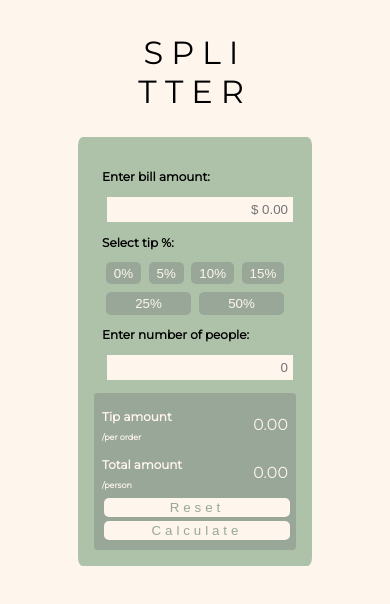
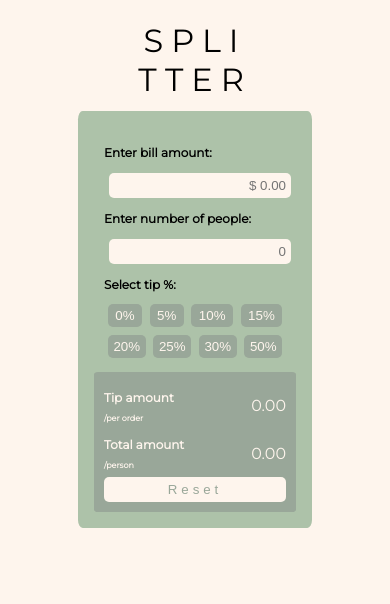
Before and after one commit to MichalPerek/Splitter-tip-calculator, a plain HTML site: page index.html in a window 390 px wide. Drawn offline with Linux system fonts and the light colour scheme.

Commit message:
RWD fixed, button logic fixed

```diff
--- a/app.js
+++ b/app.js
@@ -24,7 +24,7 @@ let peopleNo = 0;
 let tipAmount = 0;
 let totalAmount = 0;
 
-//Function to calculate results
+//Function to calculate tip values & values per person
 const calculateResult = () => {
   billAmount = Number(bill__input.value);
   peopleNo = Number(people__input.value);
@@ -39,8 +39,10 @@ const calculateResult = () => {
   total__amount.value = "$" + totalAmount;
 };
 
-const input_TipBtns_values = [0, 5, 10, 15, 25, 50];
+//Array of tip values
+const input_TipBtns_values = [0, 5, 10, 15, 20, 25, 30, 50];
 
+//Function to create button HTML element
 const createBtnHTMLElement = (value) => {
   const btnHTMLelement = document.createElement("button");
   btnHTMLelement.innerText = value + "%";
@@ -50,6 +52,7 @@ const createBtnHTMLElement = (value) => {
   return btnHTMLelement;
 };
 
+//Function to remove highlight from clicked buttons
 const clearClickedButtons = () => {
   let clickedBtns = document.querySelectorAll(".tip__button_clicked");
 
@@ -58,18 +61,22 @@ const clearClickedButtons = () => {
   });
 };
 
-const handleBtnClick = (tipBtn) => {
-  tipBtn.addEventListener("click", () => {
+//Function to handle button click
+const handleBtnClick = (tipBtnElement, tipBtnValue) => {
+  tipBtnElement.addEventListener("click", () => {
     clearClickedButtons();
-    tipBtn.classList.add("tip__button_clicked");
+    tipBtnElement.classList.add("tip__button_clicked");
+    tipPercentage = tipBtnValue;
+    calculateResult();
   });
 };
 
+//Function to append button elements to button container
 const renderButtons = (buttonValues) => {
   buttonValues.forEach((buttonValue) => {
     const currentBtn = createBtnHTMLElement(buttonValue);
     button__container.appendChild(currentBtn);
-    handleBtnClick(currentBtn);
+    handleBtnClick(currentBtn, buttonValue);
   });
 };
 
--- a/index.html
+++ b/index.html
@@ -23,12 +23,13 @@
           <h1 class="left">Enter bill amount:</h1>
           <input type="text" id="bill" placeholder="$ 0.00"></input>
         </div>
-        <h1 class="left">Select tip %:</h1>
-        <div class="button__container" id="buttons"></div>
         <div class="user__input">
           <h1 class="left">Enter number of people:</h1>
           <input type="text" id="people" placeholder="0"></input>
         </div>
+        <h1 class="left">Select tip %:</h1>
+        <div class="button__container" id="buttons"></div>
+
       </div>
       <div class="container__right">
         <div class="container__right--displays">
@@ -50,7 +51,6 @@
 
           <div class="container__right--buttons">
             <button id="button__reset">Reset</button>
-            <button id="button__calculate">Calculate</button>
           </div>
       </div>
     </div>
--- a/styles.css
+++ b/styles.css
@@ -12,47 +12,30 @@
   box-sizing: border-box;
 }
 
-@media only screen and (max-width: 650px) {
-  .container {
-    flex-wrap: wrap;
-  }
-
-  .container__left,
-  .container__right {
-    max-width: 100%;
-    width: 100%;
-    padding: 5px;
-  }
-}
-
 body {
   background-color: var(--p1);
   font-family: Montserrat;
   display: flex;
-  font-size: 16px;
   flex-direction: column;
   justify-content: center;
   align-items: center;
-  /* margin: 5%; */
 }
 
 .title {
-  font-size: 2em;
+  font-size: clamp(1rem, 20vw, 3rem);
   text-align: center;
   letter-spacing: 0.5rem;
-  margin-bottom: 3vh;
-  margin-top: 3vh;
+  margin-bottom: 1.5vh;
+  margin-top: 1.5vh;
 }
 
 .container {
   background-color: var(--p3);
-  /* width: min(95%, 45vw); */
   width: 60vw;
   padding: min(3vh, 1rem);
   border-radius: 2%;
   display: flex;
   justify-content: space-between;
-  /* flex-wrap: wrap; */
   margin-bottom: 15vh;
 }
 
@@ -96,15 +79,16 @@ h2 {
 }
 
 .tip__button_clicked {
-  background-color: var(--p3);
+  background-color: var(--p1);
+  color: black;
 }
 
-/* .button__container button:hover {
+.button__container button:hover {
   cursor: pointer;
   background-color: var(--p1);
-  color: var(--p4);
+  color: black;
   transition: 0.5s ease-in-out;
-} */
+}
 
 .button__container {
   display: flex;
@@ -131,8 +115,7 @@ output {
   border-radius: 5px;
   border-style: none;
   letter-spacing: 1vw;
-  padding: 0.5vw;
-  margin: 0.5vw;
+  padding: 5px;
 }
 
 .container__right--buttons button:hover {
@@ -143,6 +126,7 @@ output {
 
 .user__input input {
   background-color: var(--p1);
+  border-radius: 5px;
   border-style: none;
   outline: none;
   text-align: right;
@@ -150,3 +134,26 @@ output {
   padding: 5px;
   margin: 5px;
 }
+
+@media only screen and (max-width: 650px) {
+  .container {
+    flex-wrap: wrap;
+  }
+
+  .container__left,
+  .container__right {
+    max-width: 100%;
+    width: 100%;
+    padding: 10px;
+  }
+
+  .title {
+    font-size: clamp(1rem, 20vw, 2rem);
+  }
+}
+
+@media only screen and (max-height: 650px) {
+  .title {
+    font-size: clamp(0.5rem, 20vh, 1.2rem);
+  }
+}
```
